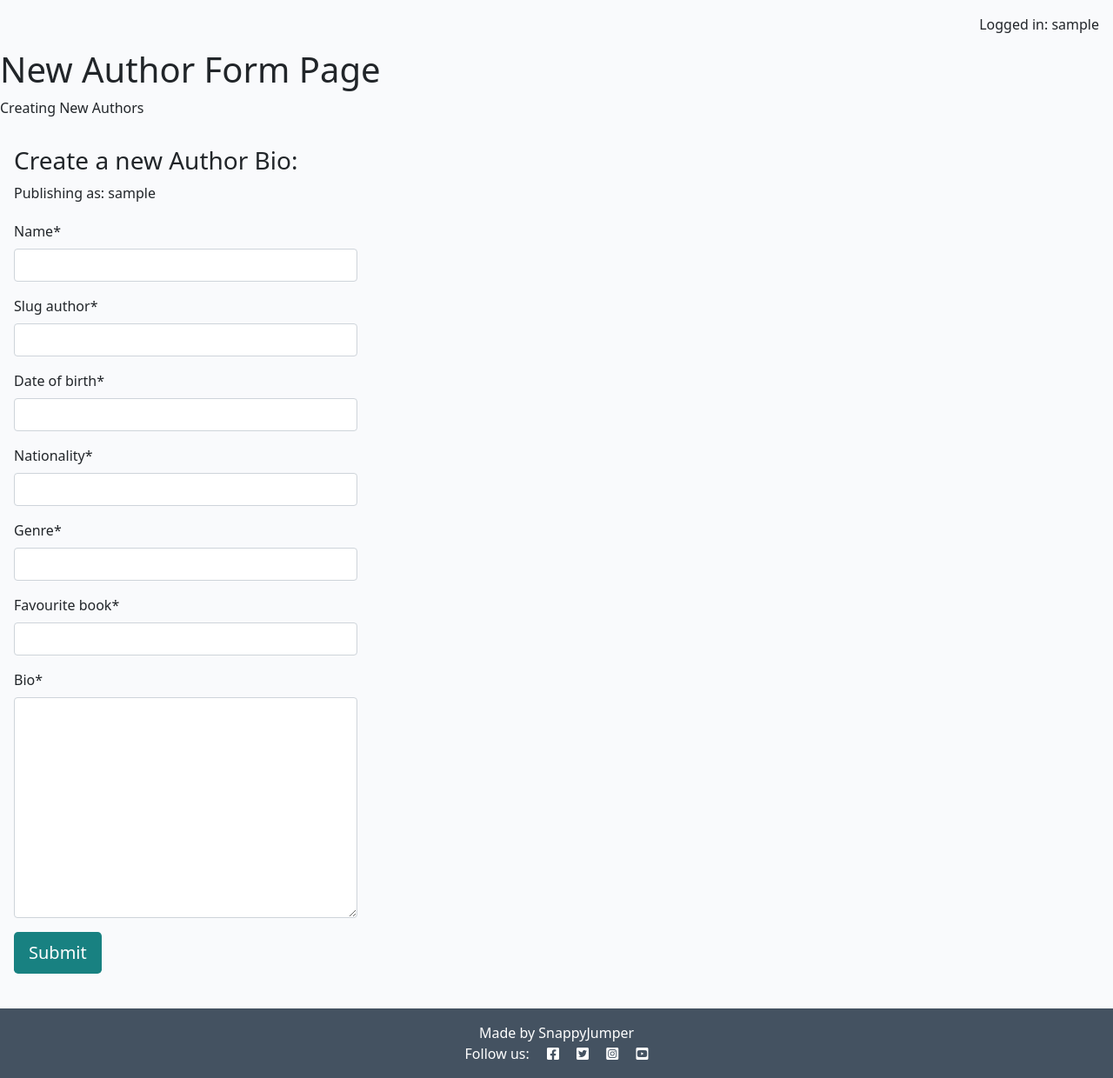
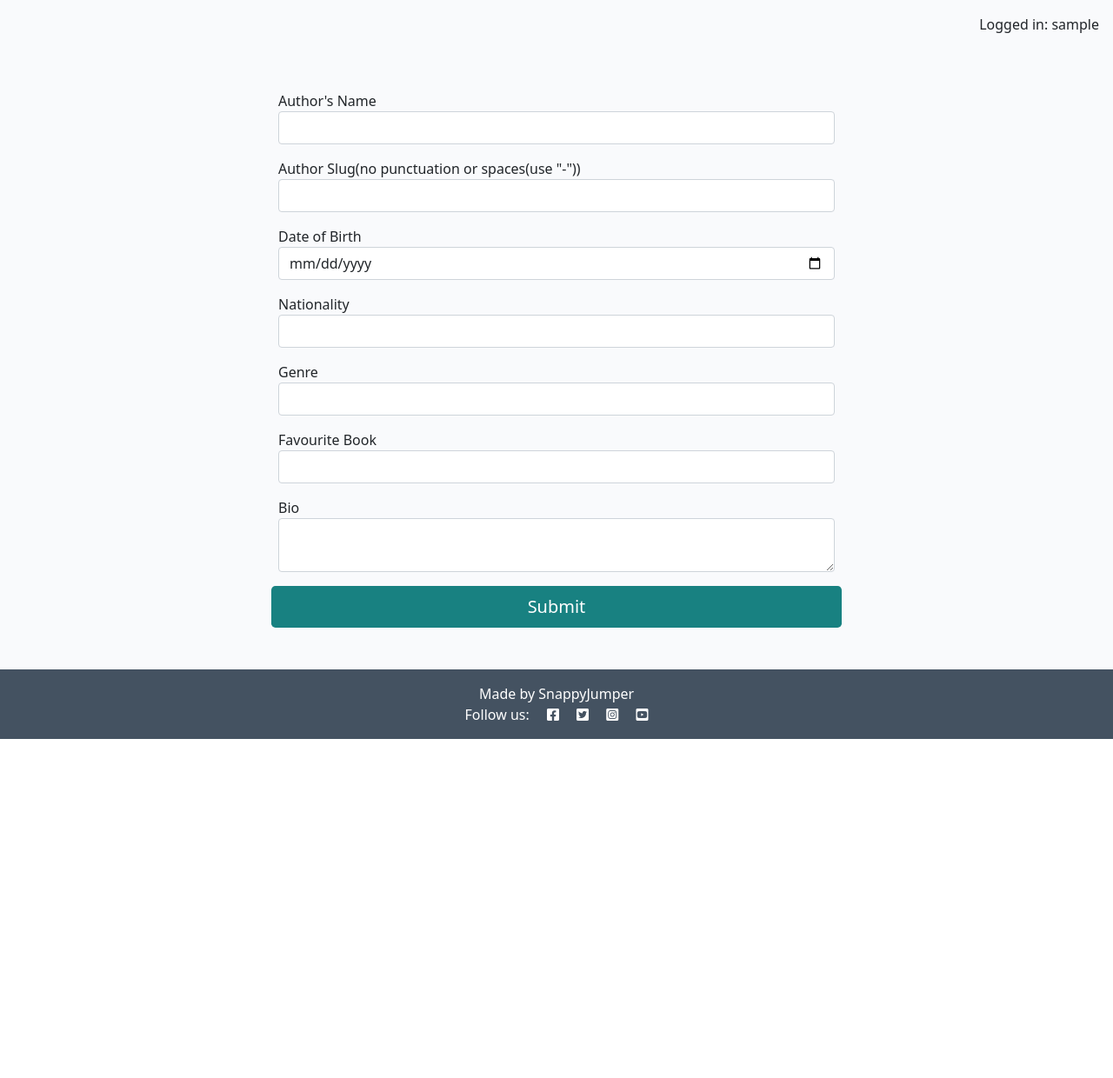
Before and after one commit to SnappyJumper/BookWyrm, a Django app: page /authors/new-author in a window 1280 px wide. Shown: the part 136-1376 px from the top of the page at 87% size. After the commit the page ends 986 px from the top, so only its background shows below. Run offline with Django 4.2, Linux system fonts and the light colour scheme; the visitor is signed in with stand-in values (Sample User, id 1); some libraries are stand-ins or nearby versions.

Commit message:
Changed the way a new Author gets added to the database, moved away from crispy forms and changed the new_author view from a function to a class based viewand implemented it and the new_author template accordingly

```diff
--- a/horde/templates/horde/book_review.html
+++ b/horde/templates/horde/book_review.html
@@ -13,7 +13,7 @@
                 <!-- Edit and Delete Buttons -->
                 <div class="owner-options">
                     {% if user.is_authenticated and book.review_author == user %}
-
+                    <!-- <a href="{% url 'book_edit' %}" aria-current="page" >Edit</a> -->
                     <button class="btn btn-edit">Delete</button>
                     {% endif %}
                 </div>
--- a/horde/templates/horde/new_author.html
+++ b/horde/templates/horde/new_author.html
@@ -3,8 +3,8 @@
 
 {% block content %}
 
-<!-- index.html content starts here -->
-<h1>New Author Form Page</h1>
+
+<!-- <h1>New Author Form Page</h1>
 
 Creating New Authors
  <div class="col-md-4 card mb-4 mt-3">
@@ -23,7 +23,57 @@ Creating New Authors
       <p>Log in to leave a comment</p>
       {% endif %}
     </div>
+  </div> -->
+
+  {% if user.is_authenticated %}
+  <div class="w-50 mx-auto py-5">
+      <form class="row g-3" method="POST">
+          {% csrf_token %}
+
+          <div class="col-12">
+              <label for="name">Author's Name</label>
+              <input type="text" class="form-control" id="name" name="name">
+          </div>
+
+          <div class="col-12">
+              <label for="slug_author">Author Slug(no punctuation or spaces(use "-"))</label>
+              <input type="text" class="form-control" id="slug_author" name="slug_author">
+          </div>
+
+          <div class="col-12 mx-auto">
+              <label for="date_of_birth">Date of Birth</label>
+              <input type="date" class="form-control" id="date_of_birth" name="date_of_birth">
+          </div>
+
+          <div class="col-12">
+            <label for="nationality">Nationality</label>
+            <input type="text" class="form-control" id="nationality" name="nationality">
+          </div>
+
+          <div class="col-12">
+            <label for="genre">Genre</label>
+            <input type="text" class="form-control" id="genre" name="genre">
+          </div>
+
+
+          <div class="col-12">
+            <label for="favourite_book">Favourite Book</label>
+            <input type="text" class="form-control" id="favourite_book" name="favourite_book">
+          </div>
+
+          <div class="col-12">
+            <label for="bio">Bio</label>
+            <textarea id="bio" class="form-control" name="bio"></textarea>
+          </div>
+
+          <button id="submitButton" type="submit"
+          class="btn btn-signup btn-lg">Submit</button>
+      </form>
   </div>
+  {% else %}
 
-<!-- index.html content ends here -->
+  Please login to edit your profile
+
+  {% endif %}
+
 {% endblock %}
--- a/horde/urls.py
+++ b/horde/urls.py
@@ -11,6 +11,6 @@ urlpatterns = [
     path("reviews/<slug:slug>/edit-review", views.book_edit, name="book_edit"),
     path("reviews/<slug:slug>/delete-review", views.book_delete, name ="book_delete" ),
     path("authors/<slug:slug_author>/", views.author_bio, name="author_bio"),
-    path("authors/new-author", views.new_author, name="new_author"),
+    path("authors/new-author", views.AddAuthor.as_view(), name="new_author"),
 
 ]
--- a/horde/views.py
+++ b/horde/views.py
@@ -1,7 +1,9 @@
-from django.shortcuts import render, get_object_or_404, reverse
-from django.views import generic
+from django.shortcuts import render, get_object_or_404, reverse, redirect
+from django.views import generic, View
+from django.views.generic import TemplateView, DeleteView
 from django.contrib import messages
 from django.http import HttpResponseRedirect
+from django.urls import reverse_lazy
 from .models import Book, Author
 from .forms import BookReviewForm, AuthorForm
 # Create your views here.
@@ -99,25 +101,61 @@ def new_review(request):
         },
     )
 
-def new_author(request):
-    """
-    Creates an instance of the AuthorForm, saves it to the variable author_form and saves it to the database
-    """
+# def new_author(request):
+#     """
+#     Creates an instance of the AuthorForm, saves it to the variable author_form and saves it to the database
+#     """
 
-    author_form = AuthorForm()
-    if request.method == "POST":
-        author_form = AuthorForm(data=request.POST)
-    if author_form.is_valid():
+    # author_form = AuthorForm()
+    # if request.method == "POST":
+    #     author_form = AuthorForm(data=request.POST)
+    # if author_form.is_valid():
 
-        author_form.save()
+    #     author_form.save()
 
-    return render(
-        request,
-        "horde/new_author.html",
-        {
-            "author_form": author_form
-        }
-    )
+    # return render(
+    #     request,
+    #     "horde/new_author.html",
+    #     {
+    #         "author_form": author_form
+    #     }
+    # )
+
+    # return redirect(reverse("authors"))
+
+class AddAuthor(View):
+    template_name = "horde/new_author.html"
+
+
+    def get(self, request, *args, **kwargs):
+        return render(
+            request,
+            "horde/new_author.html",
+        )
+
+    def post(self, request):
+
+        new_name = request.POST.get("name")
+        new_slug_author = request.POST.get("slug_author")
+        new_date_of_birth= request.POST.get("date_of_birth")
+        new_nationality = request.POST.get("nationality")
+        new_genre = request.POST.get("genre")
+        new_favourite_book = request.POST.get("favourite_book")
+        new_bio = request.POST.get("bio")
+
+        CreateNewAuthor = Author.objects.create(
+            name = new_name,
+            slug_author = new_slug_author,
+            date_of_birth = new_date_of_birth,
+            nationality = new_nationality,
+            genre = new_genre,
+            favourite_book = new_favourite_book,
+            bio = new_bio,
+        )
+
+        CreateNewAuthor.save()
+
+        return redirect(reverse('authors'))
 
 def book_edit(request, slug):
     """
@@ -133,13 +171,16 @@ def book_edit(request, slug):
         if edit_book_review_form.is_valid and book.review_author == request.user:
             edit_book_review_form.save()
 
-    return render(
+    return
+    render
+    (
         request,
         "horde/edit_review.html",
         {
            "edit_book_review_form": edit_book_review_form
         },
-    )
+     )
+
 
 def book_delete(request, slug):
 
```
